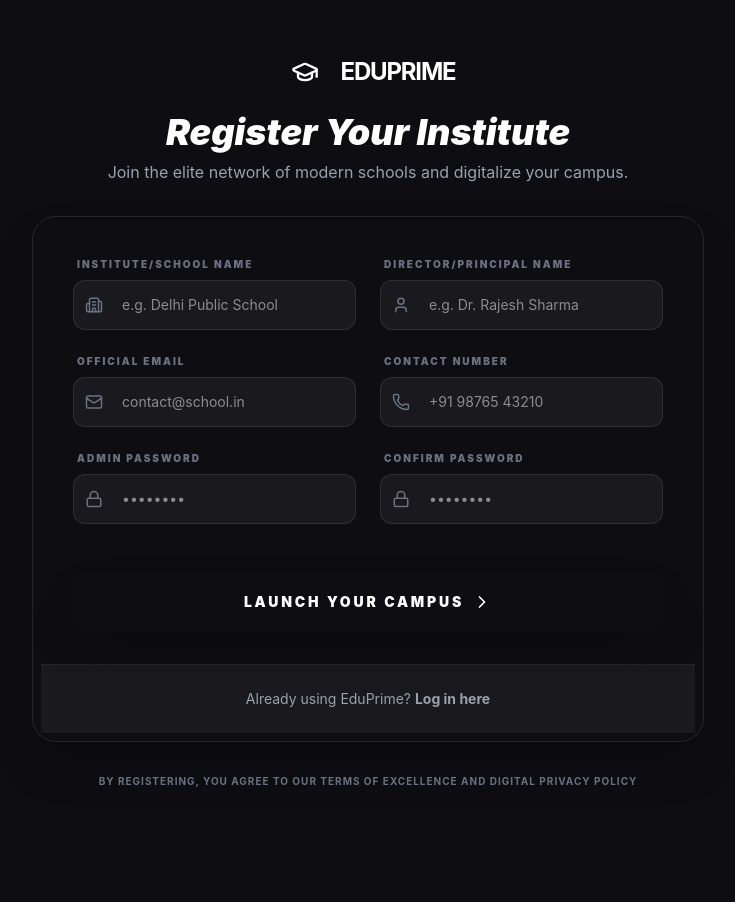
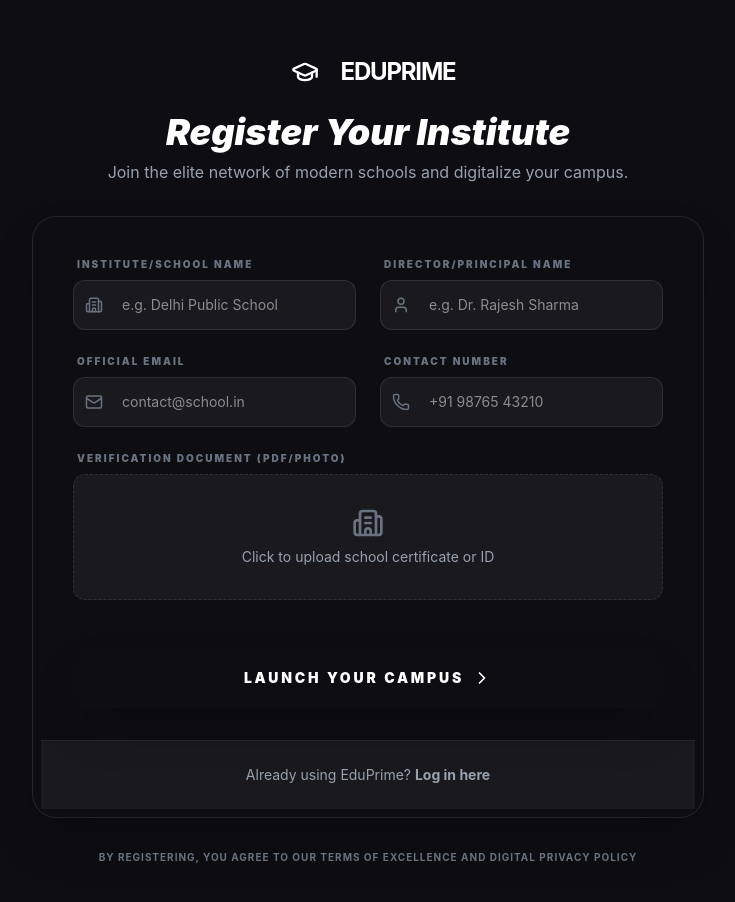
Before and after one commit to Naseer-047/School-website, a React app in the folder frontend/: page /register in a window 1280 px wide. Shown: the top 902 px of the page, without its empty margins (272-1007 px from the left). Before the commit the page ends 837 px from the top, so only its background shows below. Built offline with nearby package versions, Linux system fonts and the light colour scheme; the HTML template or start-up script is replaced by a standard one.

Commit message:
implement user models and authentication routes for user login and registration.

```diff
--- a/frontend/src/pages/Register.jsx
+++ b/frontend/src/pages/Register.jsx
@@ -9,10 +9,9 @@
         directorName: '',
         email: '',
         phone: '',
-        password: '',
-        confirmPassword: ''
     });
-    const [assignedCode, setAssignedCode] = useState('');
+    const [document, setDocument] = useState(null);
+    const [credentials, setCredentials] = useState(null);
     const [loading, setLoading] = useState(false);
     const [error, setError] = useState('');
     const [success, setSuccess] = useState(false);
@@ -20,8 +19,8 @@
 
     const handleRegister = async (e) => {
         e.preventDefault();
-        if (formData.password !== formData.confirmPassword) {
-            setError('Passwords do not match');
+        if (!document) {
+            setError('Please upload verification proof');
             return;
         }
 
@@ -29,32 +28,25 @@
         setError('');
 
         try {
-            const response = await fetch('/api/auth/register', {
+            const data = new FormData();
+            data.append('email', formData.email);
+            data.append('full_name', formData.directorName);
+            data.append('school_name', formData.schoolName);
+            data.append('phone', formData.phone);
+            data.append('document', document);
+
+            const response = await fetch('/api/auth/register-institute', {
                 method: 'POST',
-                headers: { 'Content-Type': 'application/json' },
-                body: JSON.stringify({
-                    email: formData.email,
-                    password: formData.password,
-                    full_name: formData.directorName,
-                    role: 'admin',
-                    school_code: null // Will be generated by backend
-                })
+                body: data
             });
 
             if (!response.ok) {
-                const data = await response.json();
-                throw new Error(data.detail || 'Registration failed');
+                const errorData = await response.json();
+                throw new Error(errorData.detail || 'Registration failed');
             }
 
-            const data = await response.json();
-            setAssignedCode(data.school_code);
-
-            localStorage.setItem('token', data.access_token);
-            localStorage.setItem('userRole', 'admin');
-            localStorage.setItem('userName', formData.directorName);
-            localStorage.setItem('schoolName', formData.schoolName);
-            localStorage.setItem('schoolCode', data.school_code);
-
+            const result = await response.json();
+            setCredentials(result.credentials);
             setSuccess(true);
         } catch (err) {
             setError(err.message || 'Registration failed. Please try again.');
@@ -73,22 +65,27 @@
                             <CheckCircle2 size={48} />
                         </div>
                     </div>
-                    <h1 className="text-3xl font-black text-white">Institute Registered!</h1>
-                    <div className="bg-white/5 border border-white/10 rounded-2xl p-6 space-y-4">
-                        <p className="text-gray-400 text-sm">Your unique School Code is:</p>
-                        <div className="text-4xl font-black text-primary tracking-[0.2em] bg-primary/10 py-4 rounded-xl border border-primary/20">
-                            {assignedCode}
+                    <h1 className="text-3xl font-black text-white">Application Submitted!</h1>
+                    <div className="bg-white/5 border border-white/10 rounded-2xl p-6 space-y-4 text-left">
+                        <p className="text-gray-400 text-sm mb-4">Your campus is being digitalized. Please **save these credentials** to access your dashboard once verified:</p>
+
+                        <div className="space-y-3">
+                            <CredentialItem label="School Code" value={credentials?.school_code} />
+                            <CredentialItem label="Admin ID" value={credentials?.admin_id} />
+                            <CredentialItem label="Generated Password" value={credentials?.password} />
                         </div>
-                        <p className="text-[10px] text-gray-500 uppercase tracking-widest font-bold">
-                            Share this code with your students for registration
-                        </p>
+
+                        <div className="mt-6 p-3 bg-primary/10 border border-primary/20 rounded-xl">
+                            <p className="text-[10px] text-primary uppercase tracking-widest font-bold text-center">
+                                VERIFICATION STATUS: PENDING
+                            </p>
+                        </div>
                     </div>
-                    <p className="text-gray-400 text-sm">Welcome to the future of education management. You can now proceed to your dashboard.</p>
                     <MagneticButton
-                        onClick={() => navigate('/admin')}
+                        onClick={() => navigate('/login')}
                         className="w-full py-4 bg-white/5 border border-white/10 text-white font-bold rounded-xl hover:bg-white/10 transition-colors"
                     >
-                        Go to Dashboard
+                        Go to Login
                     </MagneticButton>
                 </div>
             </div>
@@ -155,23 +152,24 @@
                                 />
                             </div>
 
-                            <div className="grid grid-cols-1 md:grid-cols-2 gap-6">
-                                <FormGroup
-                                    label="Admin Password"
-                                    icon={<Lock size={18} />}
-                                    type="password"
-                                    value={formData.password}
-                                    onChange={(e) => setFormData({...formData, password: e.target.value})}
-                                    placeholder="••••••••"
-                                />
-                                <FormGroup
-                                    label="Confirm Password"
-                                    icon={<Lock size={18} />}
-                                    type="password"
-                                    value={formData.confirmPassword}
-                                    onChange={(e) => setFormData({...formData, confirmPassword: e.target.value})}
-                                    placeholder="••••••••"
-                                />
+                            <div className="space-y-2">
+                                <label className="text-[10px] text-gray-500 font-black uppercase tracking-[0.2em] block pl-1">Verification Document (PDF/Photo)</label>
+                                <label className="relative group cursor-pointer block">
+                                    <div className="w-full bg-white/5 border border-white/10 border-dashed hover:border-primary/50 rounded-xl px-4 py-8 text-center transition-all group-hover:bg-primary/5">
+                                        <div className="flex flex-col items-center gap-2">
+                                            <Building2 className={`w-8 h-8 ${document ? 'text-primary' : 'text-gray-500'}`} />
+                                            <span className="text-sm text-gray-400">
+                                                {document ? document.name : 'Click to upload school certificate or ID'}
+                                            </span>
+                                        </div>
+                                    </div>
+                                    <input
+                                        type="file"
+                                        className="hidden"
+                                        onChange={(e) => setDocument(e.target.files[0])}
+                                        accept=".pdf,image/*"
+                                    />
+                                </label>
                             </div>
 
                             {error && <p className="text-red-500 text-xs font-bold text-center mt-2">{error}</p>}
```
Also changed, not shown: 2 other files (tests, documents, lock files or other folders).
